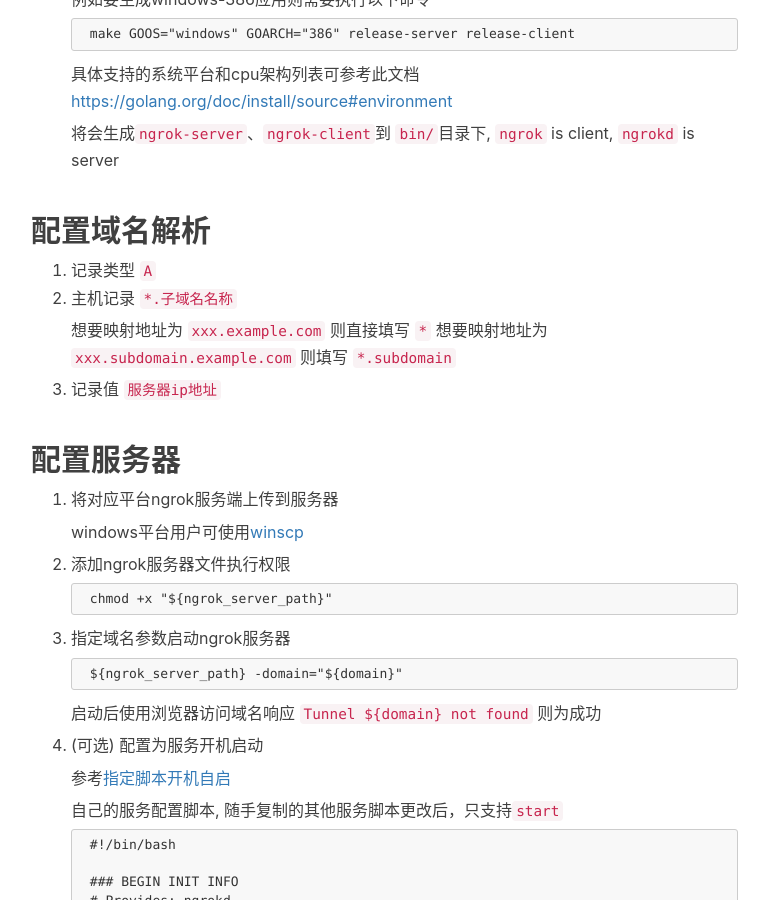
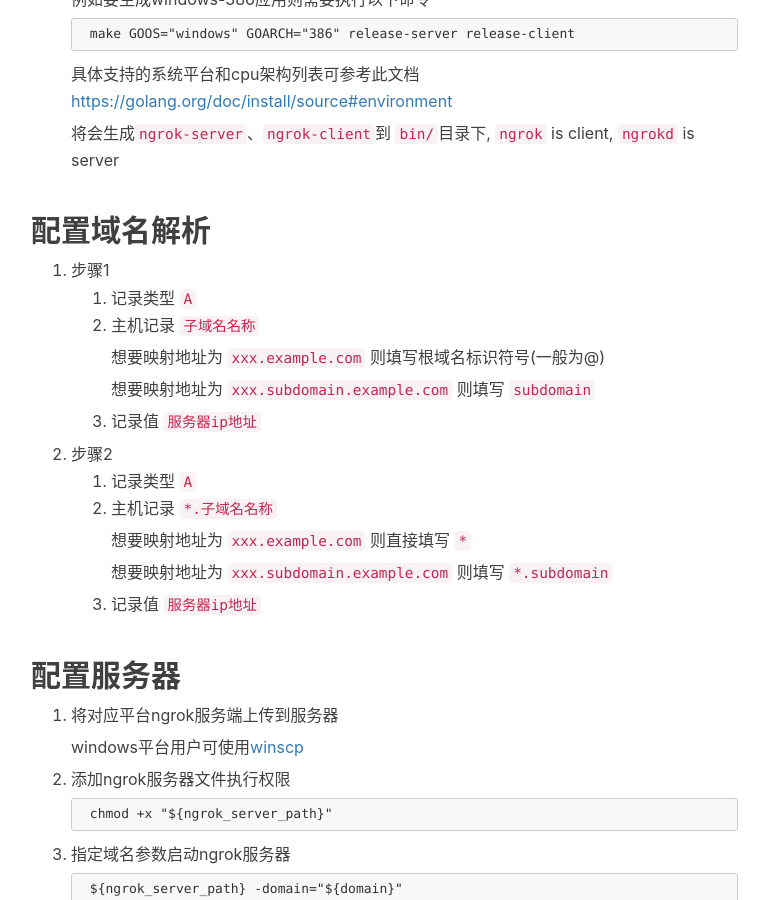
Before and after one commit to imfms/imfms.github.io, a Jekyll site: the page built from _posts/2017-06-04-ngrok_server_client_usage.markdown, in a window 1280 px wide and 900 px high, scrolled down 1673 px. Shown: the whole window, without its empty margins (234-1003 px from the left). Built offline with Jekyll 4.4.1, drawn with Linux system fonts in a browser that asks for light colours; nearby versions of some CDN libraries; comment, search, counter and statistics services are not loaded.

Commit message:
Update 2017-06-04-ngrok_server_client_usage.markdown

```diff
--- a/_posts/2017-06-04-ngrok_server_client_usage.markdown
+++ b/_posts/2017-06-04-ngrok_server_client_usage.markdown
@@ -78,13 +78,25 @@
 
 ## 配置域名解析
 
-1. 记录类型 `A`
-2. 主机记录 `*.子域名名称`
+1. 步骤1
+	1. 记录类型 `A`
+	2. 主机记录 `子域名名称`
 
-	想要映射地址为 `xxx.example.com` 则直接填写 `*`
-	想要映射地址为 `xxx.subdomain.example.com` 则填写 `*.subdomain`
+		想要映射地址为 `xxx.example.com` 则填写根域名标识符号(一般为@)
 
-3. 记录值 `服务器ip地址`
+		想要映射地址为 `xxx.subdomain.example.com` 则填写 `subdomain`
+
+	3. 记录值 `服务器ip地址`
+
+2. 步骤2
+	1. 记录类型 `A`
+	2. 主机记录 `*.子域名名称`
+
+		想要映射地址为 `xxx.example.com` 则直接填写 `*`
+
+		想要映射地址为 `xxx.subdomain.example.com` 则填写 `*.subdomain`
+
+	3. 记录值 `服务器ip地址`
 
 ## 配置服务器
 
```
